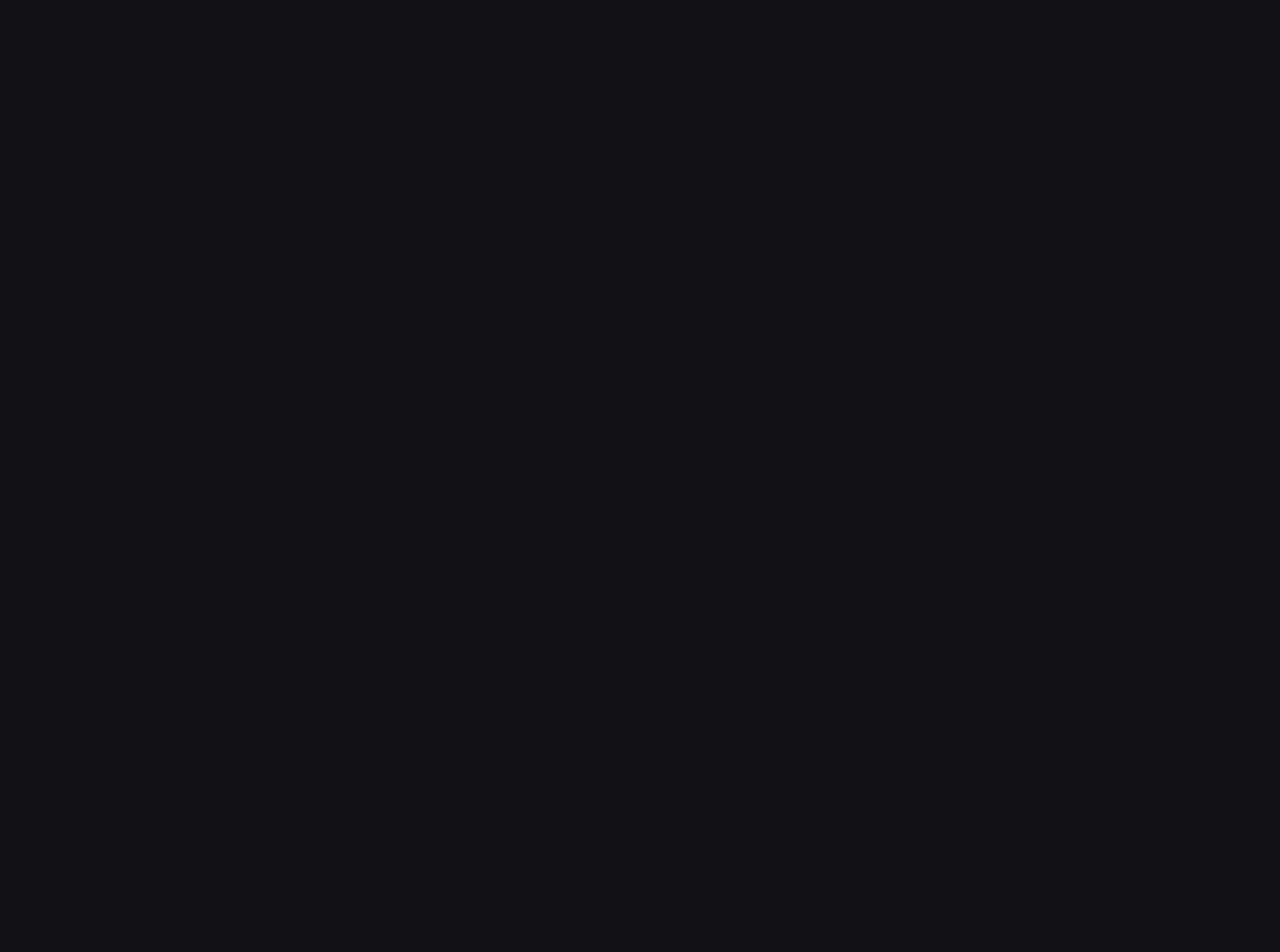
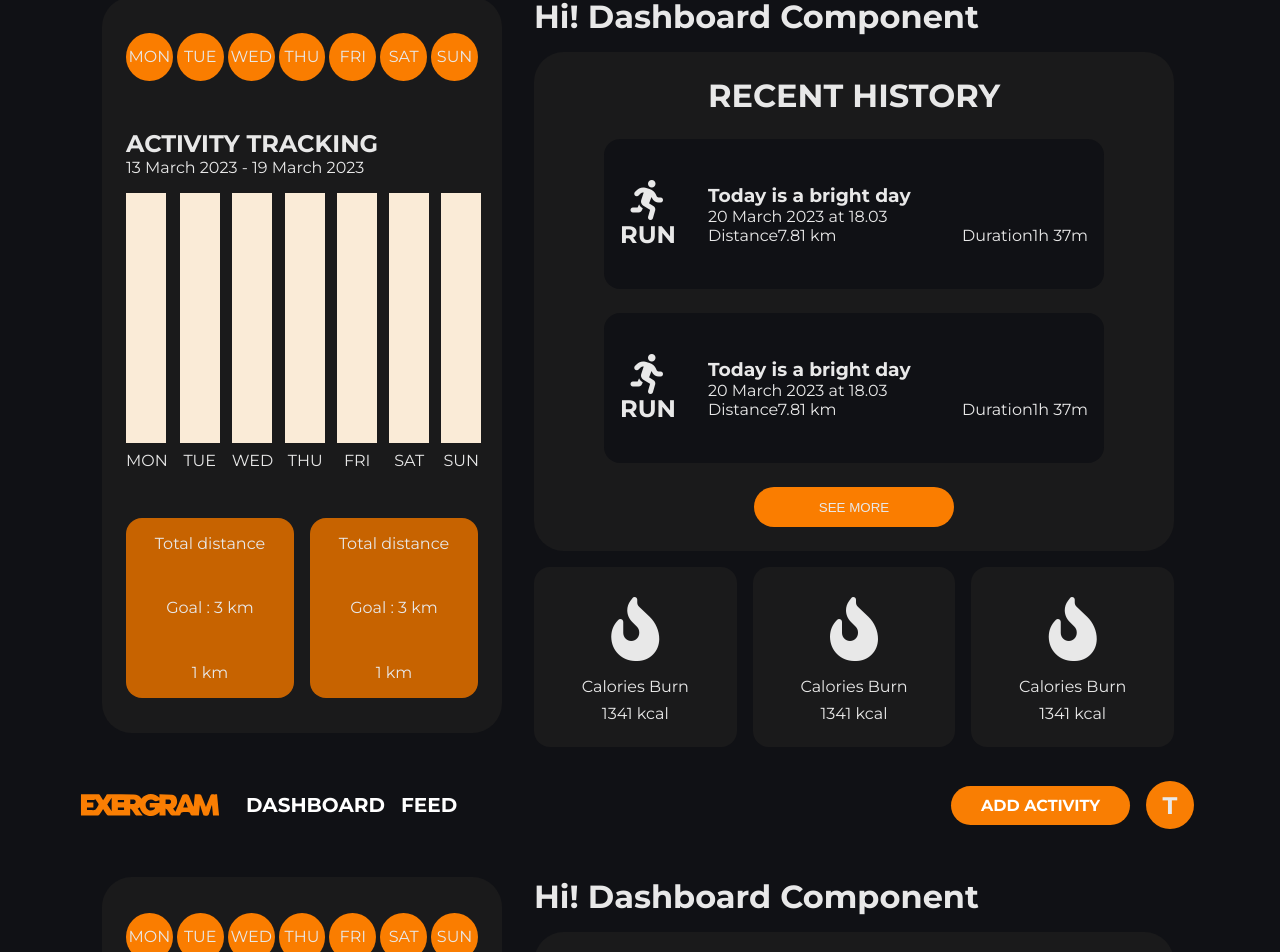
Before and after one commit to minusszx/exergram-frontend-c2, a React (Vite) app: page /signup in a window 1280 px wide. Before the commit this address had no page. Shown: the part 115-1067 px from the top of the page. Before the commit the page ends 800 px from the top, so only its background shows below. Built offline with nearby package versions, Linux system fonts and the light colour scheme.

Commit message:
addSignupPage

```diff
--- a/src/main.jsx
+++ b/src/main.jsx
@@ -6,6 +6,8 @@ import "./index.css";
 
 import Home from "./pages/Home";
 import Dashboard from "./pages/Dashboard";
+import Signup from "./pages/Signup";
+
 
 const router = createBrowserRouter([
   {
@@ -16,6 +18,10 @@ const router = createBrowserRouter([
     path: "/dashboard",
     element: <Dashboard />,
   },
+  {
+    path: "/signup",
+    element: <Signup />,
+  }
 ]);
 
 ReactDOM.createRoot(document.getElementById("root")).render(
--- /dev/null
+++ b/src/pages/Signup.jsx
@@ -0,0 +1,28 @@
+import React from "react";
+import Layout2 from "../layout/Layout2";
+import SummaryTrack from "../components/Dashboard/LeftSection/SummaryTrack";
+import RecentHistory from "../components/Dashboard/RightSection/RecentHistory";
+import "../styles/Signup.css";
+
+
+function Signup() {
+  return (
+    <Layout2>
+      <div className="dashboard-container">
+        <SummaryTrack />
+        <RecentHistory />
+      </div>
+      <Layout2>
+      <div className="dashboard-container">
+        <SummaryTrack />
+        <RecentHistory />
+      </div>
+      </Layout2>
+    </Layout2>
+
+  );
+}
+
+
+
+export default Signup;
```
Also changed, not shown: src/styles/Signup.css (added).
